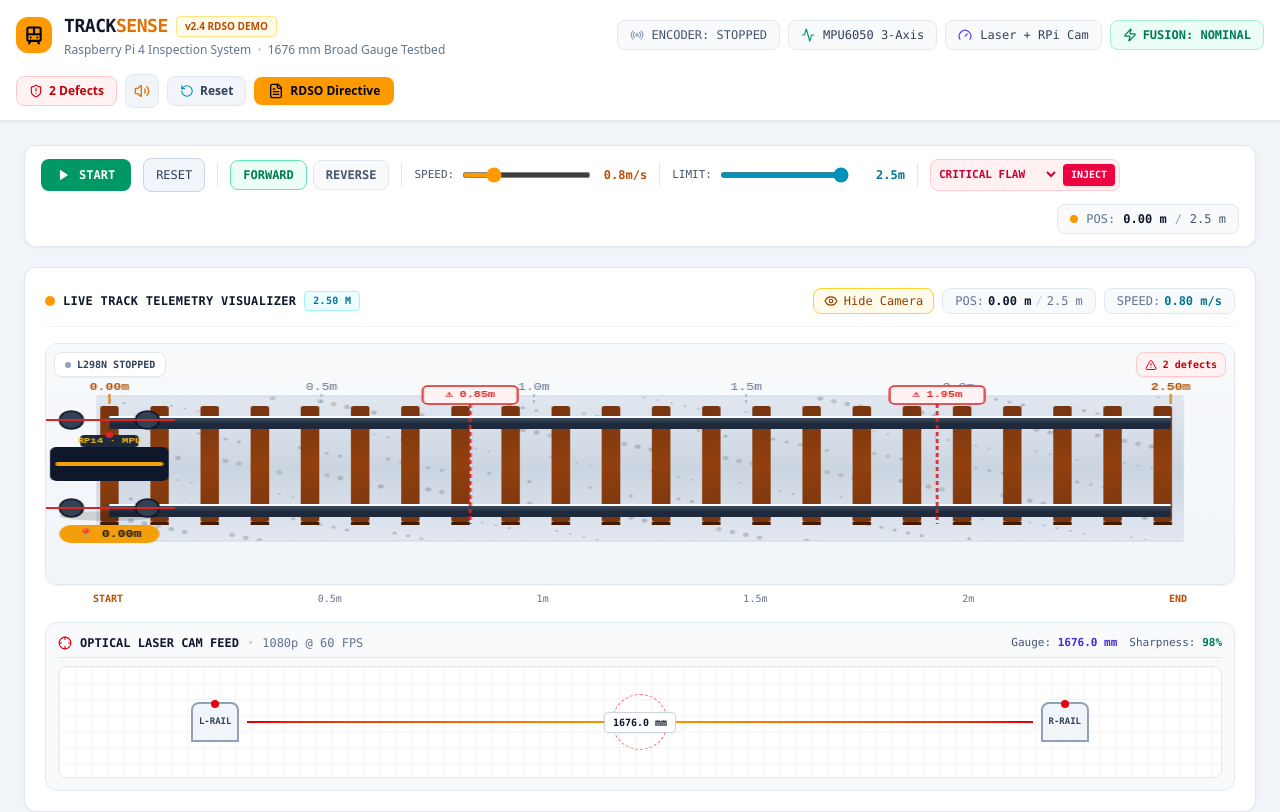
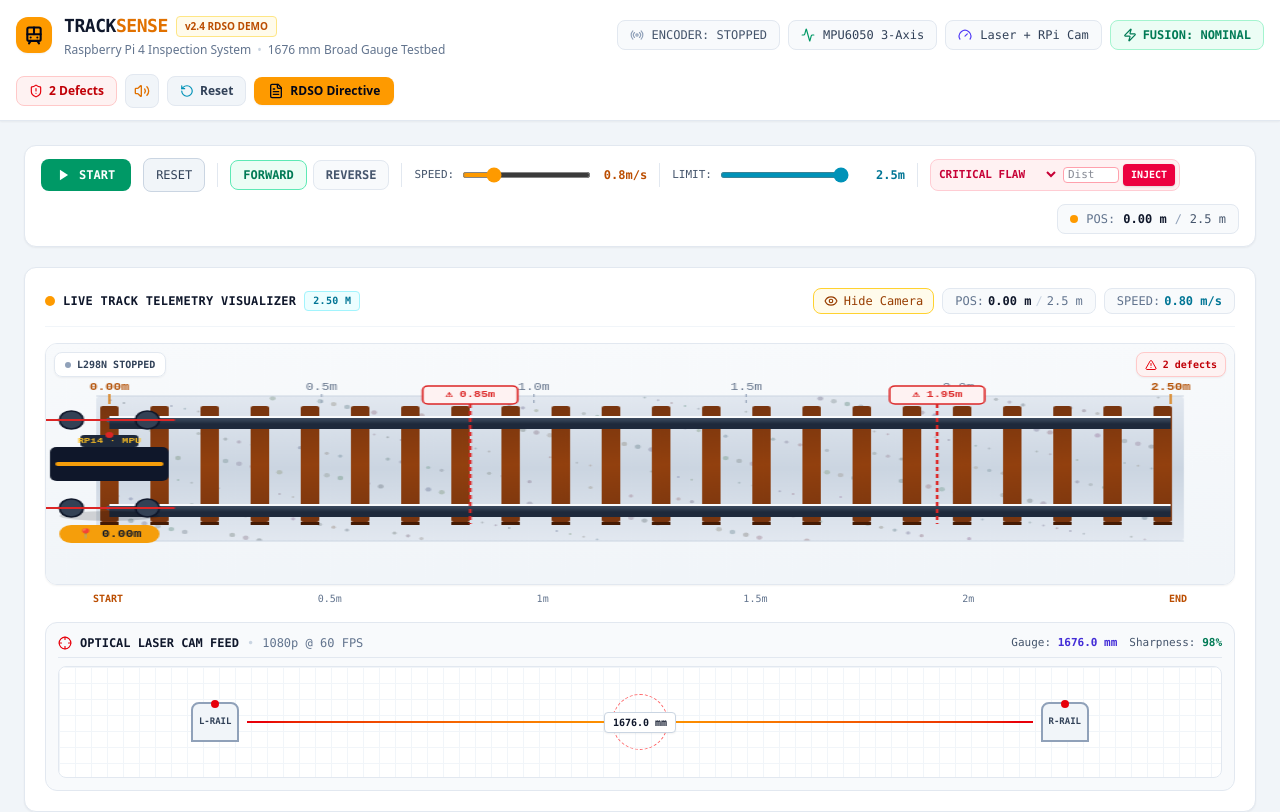
Before and after one commit to Narendra-104/Tracksence, a React (Vite) app: page / in a window 1280 px wide. Shown: the top 812 px of the page. Built offline with nearby package versions, Linux system fonts and the light colour scheme.

Commit message:
feat(ui): Allow custom distance input for live defect injection

```diff
--- a/src/App.tsx
+++ b/src/App.tsx
@@ -461,17 +461,33 @@ export default function App() {
                 <option value="HIGH">HIGH GAUGE DEV</option>
                 <option value="MEDIUM">MED LOOSE JOINT</option>
              </select>
+             <input
+                type="number"
+                id="quick-defect-dist"
+                className="w-14 bg-white border border-rose-300 rounded px-1 text-[11px] text-slate-900 outline-none"
+                placeholder="Dist (m)"
+                step="0.1"
+                min="0"
+                max={trackLength}
+                title="Enter exact distance in meters (e.g. 5.5)"
+             />
              <button
                onClick={() => {
                  const sel = document.getElementById('quick-defect-select') as HTMLSelectElement;
-                 // Inject defect 1.5 meters ahead of current trolley position
-                 const injectLoc = Math.min(position + 1.5, trackLength - 0.2);
+                 const distInput = document.getElementById('quick-defect-dist') as HTMLInputElement;
+
+                 let injectLoc = parseFloat(distInput.value);
+                 // If no custom distance is typed, default to 1.5m ahead of trolley
+                 if (isNaN(injectLoc) || injectLoc <= 0) {
+                     injectLoc = Math.min(position + 1.5, trackLength - 0.2);
+                 }
+
                  if (sel.value === 'CRITICAL') handleInjectCustomDefect(injectLoc, 'Rail Flaw / Crack', 'CRITICAL');
                  else if (sel.value === 'HIGH') handleInjectCustomDefect(injectLoc, 'Gauge Widening', 'HIGH');
                  else handleInjectCustomDefect(injectLoc, 'Loose Joint / Fishplate Gap', 'MEDIUM');
                }}
                className="px-2 py-1 rounded bg-rose-600 text-white hover:bg-rose-700 font-bold text-[10px] transition-colors shadow-sm"
-               title="Inject defect 1.5m ahead"
+               title="Inject defect at specified distance"
              >
                INJECT
              </button>
```
